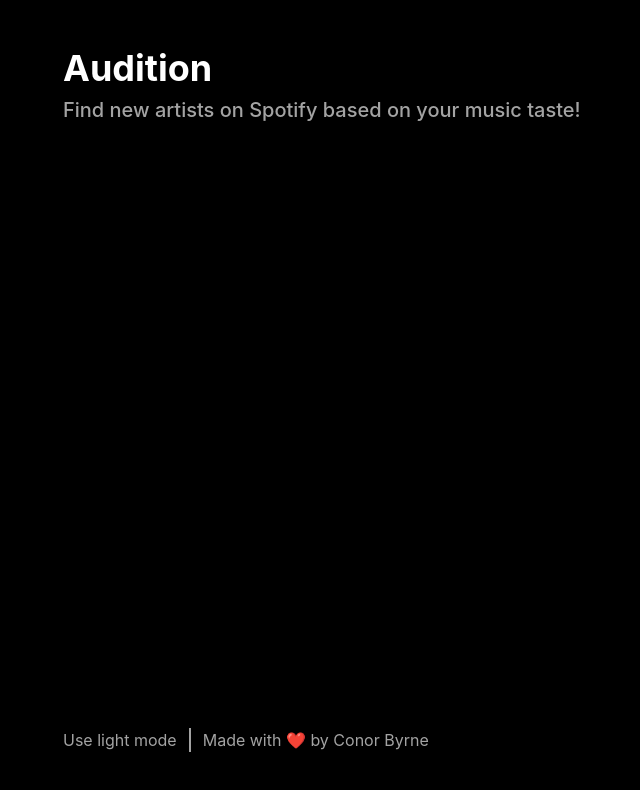
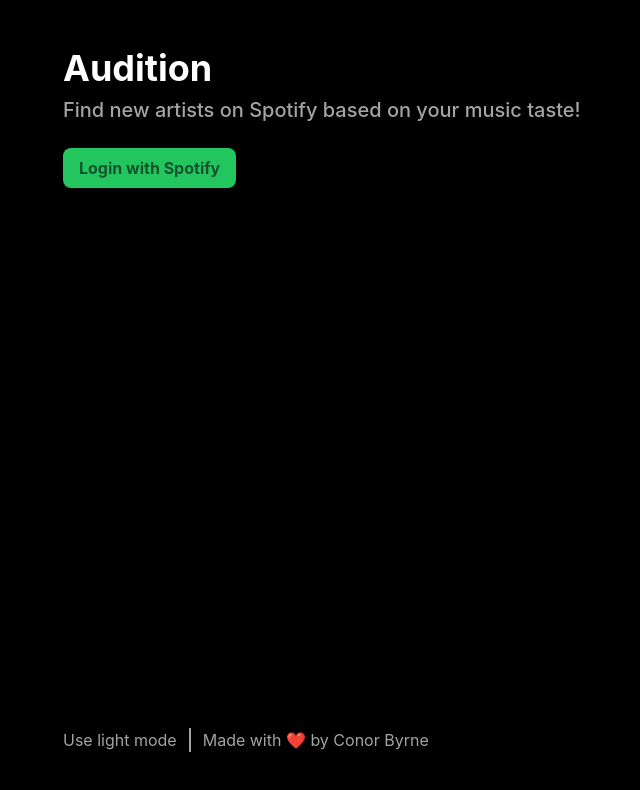
Before and after one commit to cbyrneee/audition, a Next.js app: page / in a window 1280 px wide. Shown: the top 790 px of the page, without its empty margins (129-769 px from the left). Built offline with nearby package versions, Linux system fonts and the light colour scheme.

Commit message:
feat: Add basic button class and change link press animation

```diff
--- /dev/null
+++ b/src/components/control/Button.tsx
@@ -0,0 +1,22 @@
+import Link from 'next/link';
+import React from 'react';
+import styles from '../../lib/styles';
+
+type ButtonProps = {
+  destination: string;
+  children?: React.ReactNode;
+  newTab?: boolean;
+};
+
+export function Button({ destination, children, newTab }: ButtonProps) {
+  return (
+    <Link href={destination} passHref>
+      <a
+        target={newTab ? '_blank' : ''}
+        className={`px-4 py-2 bg-green-400 text-green-900 dark:bg-green-500 font-bold rounded-lg ${styles.press}`}
+      >
+        {children}
+      </a>
+    </Link>
+  );
+}
--- /dev/null
+++ b/src/components/control/index.ts
@@ -0,0 +1 @@
+export * from './Button';
--- a/src/elements/base/ThemeToggle.tsx
+++ b/src/elements/base/ThemeToggle.tsx
@@ -1,5 +1,6 @@
 import { useTheme } from 'next-themes';
 import React, { useEffect, useState } from 'react';
+import styles from '../../lib/styles';
 
 export function ThemeToggle() {
   const { theme, setTheme } = useTheme();
@@ -11,7 +12,7 @@
 
   return (
     <>
-      <button onClick={changeTheme} className="transition-all hover:opacity-70">
+      <button onClick={changeTheme} className={styles.press}>
         Use {currentTheme === 'dark' ? 'light' : 'dark'} mode
       </button>
     </>
--- a/src/elements/home/Header.tsx
+++ b/src/elements/home/Header.tsx
@@ -1,4 +1,5 @@
 import React from 'react';
+import { Button } from '../../components/control';
 import typography from '../../lib/typography';
 
 export function Header() {
@@ -6,6 +7,10 @@
     <div className="flex flex-col gap-2">
       <h1 className={typography.title}>Audition</h1>
       <h3 className={typography.subtitle}>Find new artists on Spotify based on your music taste!</h3>
+
+      <div className="flex flex-row gap-4 pt-4">
+        <Button destination="/">Login with Spotify</Button>
+      </div>
     </div>
   );
 }
--- /dev/null
+++ b/src/lib/styles.ts
@@ -0,0 +1,5 @@
+const styles = {
+  press: 'transition-all hover:opacity-75 hover:scale-[99%] active:scale-[101%]',
+};
+
+export default styles;
```
